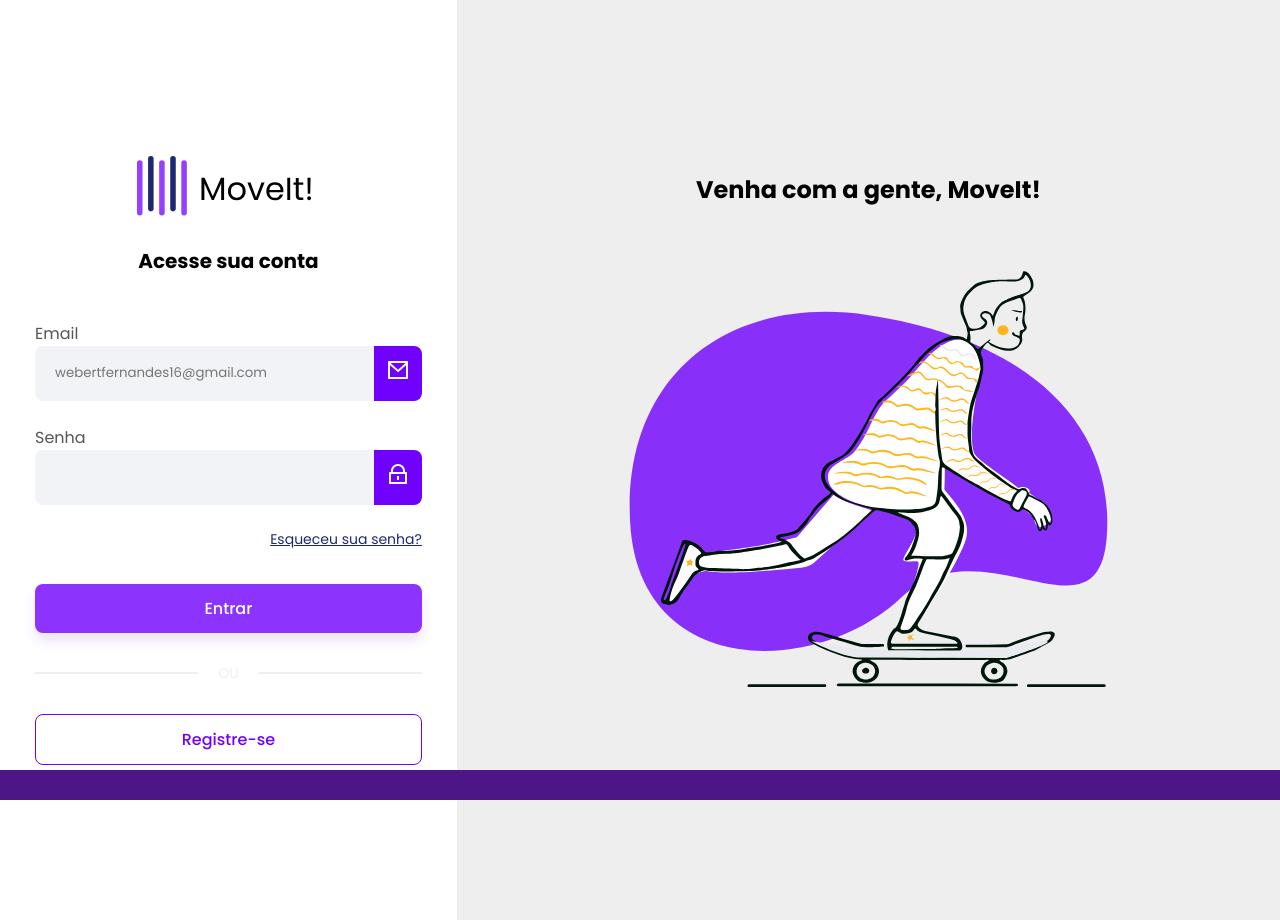
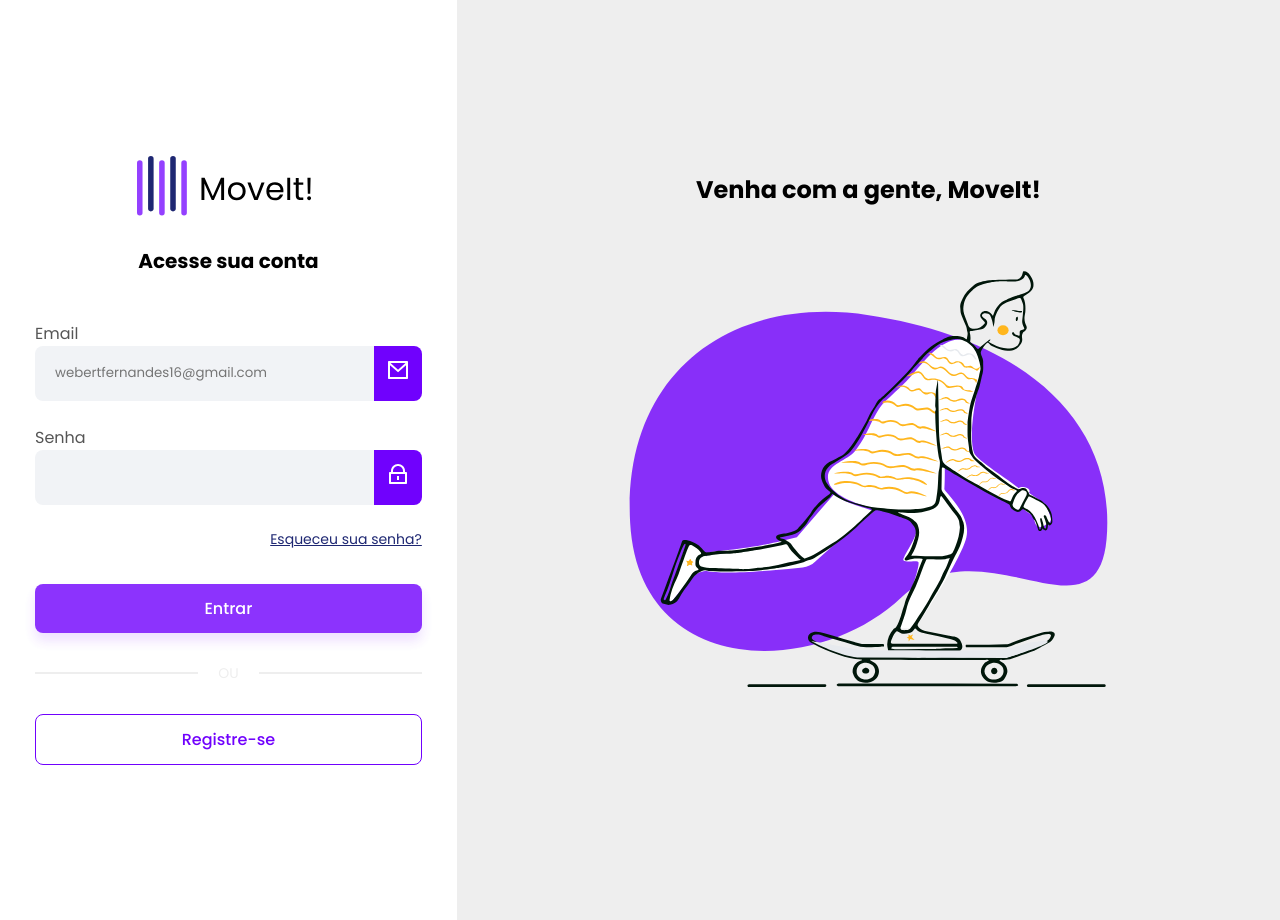
Before and after one commit to vibrazzi/LoginPage, an Angular app: page /login in a window 1280 px wide. Built offline with nearby package versions, Linux system fonts and the light colour scheme.

Commit message:
fix: corrigindo bugs footer

```diff
--- a/src/app/components/default-login-layout/default-login-layout.component.html
+++ b/src/app/components/default-login-layout/default-login-layout.component.html
@@ -23,5 +23,4 @@
         <h1>Venha com a gente, MoveIt!</h1>
         <img src="main-illustration.svg"/>
     </section>
-    <footer class="footer-content"></footer>
 </main>
--- a/src/app/components/default-login-layout/default-login-layout.component.scss
+++ b/src/app/components/default-login-layout/default-login-layout.component.scss
@@ -9,15 +9,6 @@ main {
     height: 115vh; // Ocupa 100% do viewport
     overflow-y: auto; // Permite rolagem caso o conteúdo ultrapasse o viewport
     position: relative;
-
-    footer {
-        background-color: rgb(77, 21, 133); /* Cor de fundo */
-        padding: 15px; /* Espaçamento interno */
-        position: fixed; /* Mantém o rodapé fixo no fim da página */
-        bottom: 0; /* Posiciona na parte inferior */
-        width: 100%; /* Ocupa toda a largura da tela */
-
-    }
 
     section {
         height: 100%;
```
